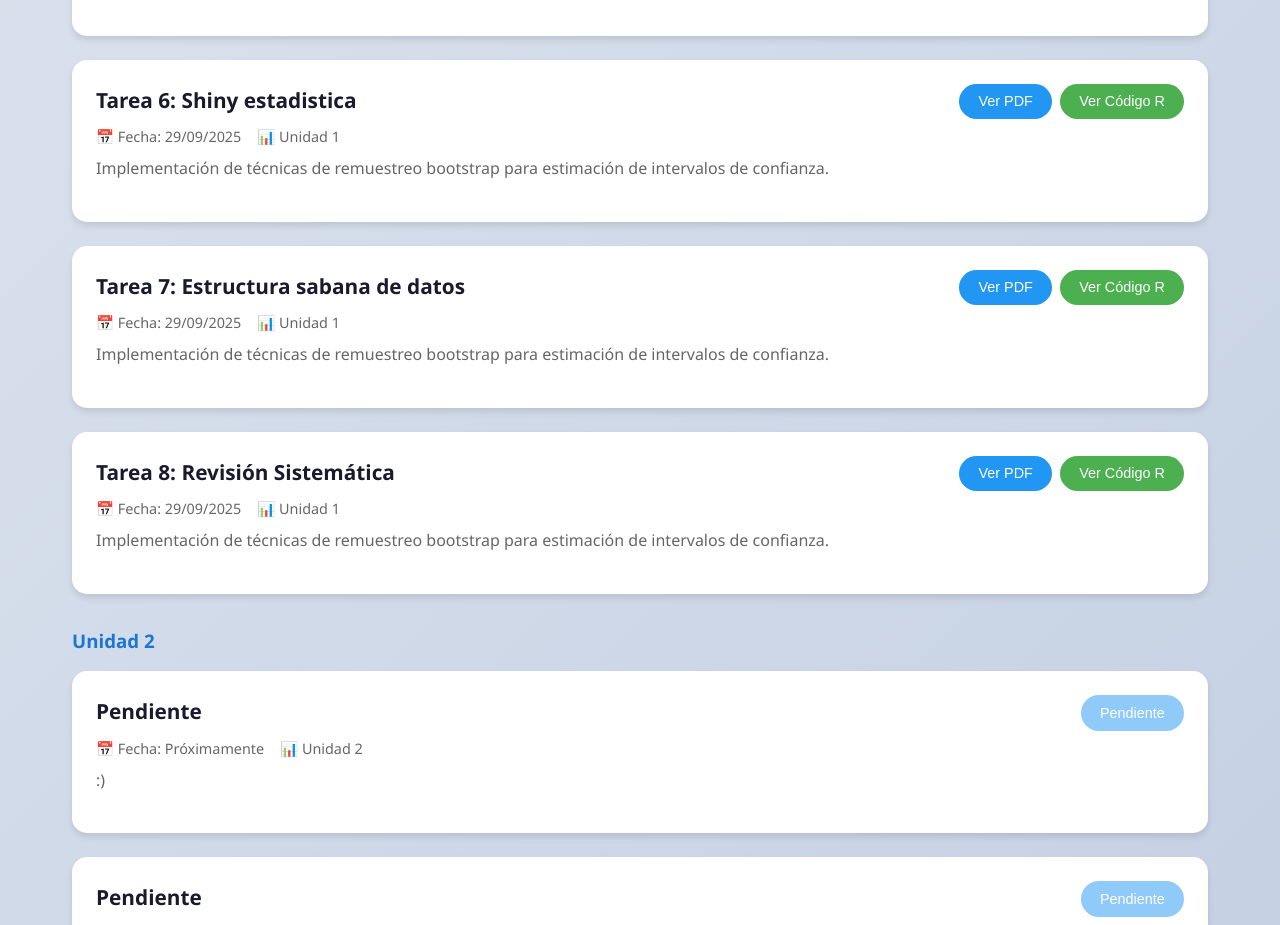
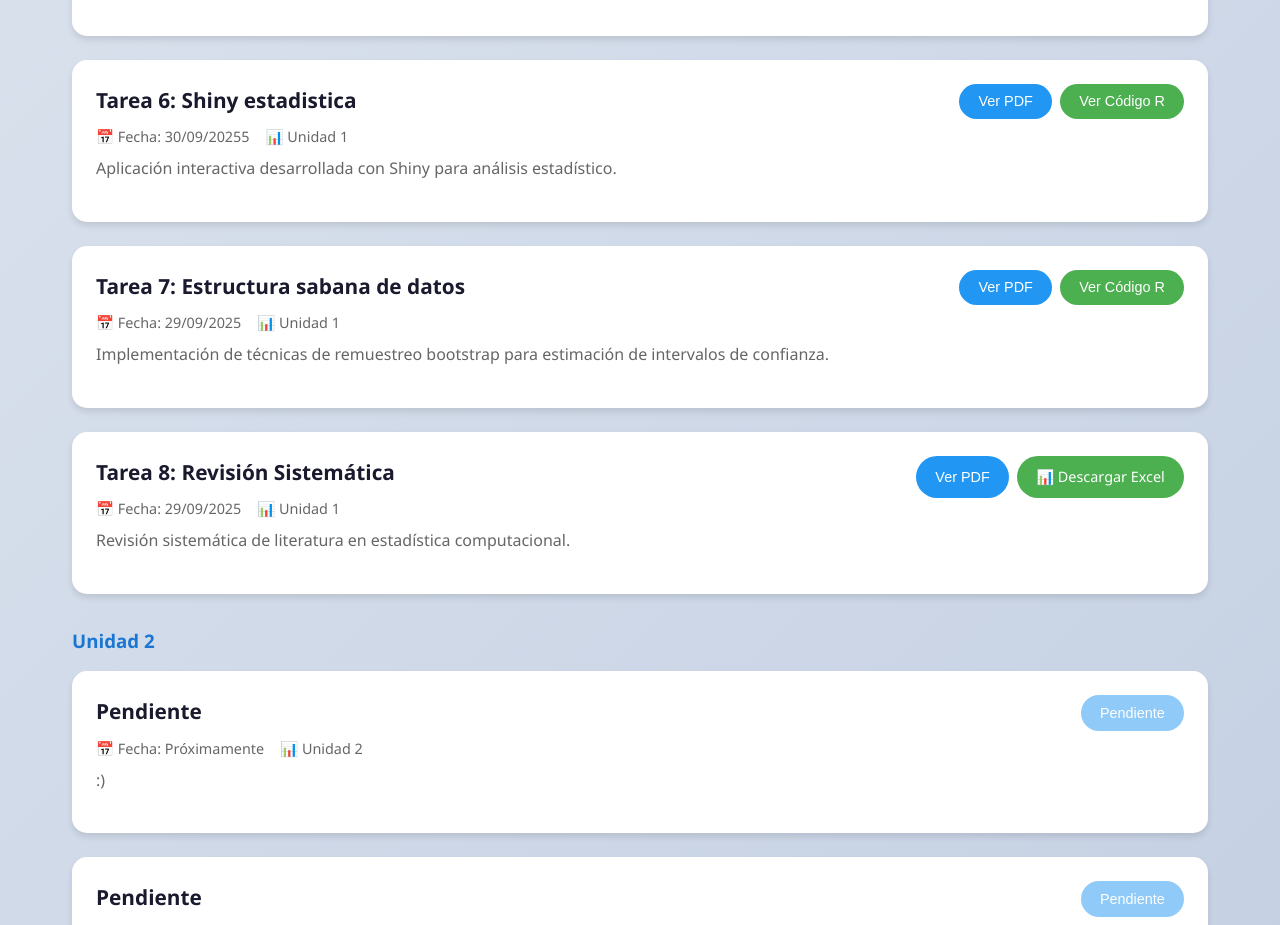
Before and after one commit to BRy4n1-gif/EstComp, a plain HTML site: page index.html in a window 1280 px wide. Shown: the part 3200-4125 px from the top of the page. Drawn offline with Linux system fonts and the light colour scheme.

Commit message:
Update index.html

```diff
--- a/index.html
+++ b/index.html
@@ -618,8 +618,8 @@
                         <p style="margin-top: 0.5rem; color: var(--text-light);">Implementación de técnicas de remuestreo bootstrap para estimación de intervalos de confianza.</p>
                     </div>
                     <div class="work-actions">
-                        <button class="btn btn-primary" onclick="viewFile('pdf2')">Ver PDF</button>
-                        <button class="btn btn-secondary" onclick="viewFile('code2')">Ver Código R</button>
+                        <button class="btn btn-primary" onclick="viewFile('pdf3')">Ver PDF</button>
+                        <button class="btn btn-secondary" onclick="viewFile('code3')">Ver Código R</button>
                     </div>
                 </div>
             </div>
@@ -635,8 +635,8 @@
                         <p style="margin-top: 0.5rem; color: var(--text-light);">Implementación de técnicas de remuestreo bootstrap para estimación de intervalos de confianza.</p>
                     </div>
                     <div class="work-actions">
-                        <button class="btn btn-primary" onclick="viewFile('pdf2')">Ver PDF</button>
-                        <button class="btn btn-secondary" onclick="viewFile('code2')">Ver Código R</button>
+                        <button class="btn btn-primary" onclick="viewFile('pdf4')">Ver PDF</button>
+                        <button class="btn btn-secondary" onclick="viewFile('code4')">Ver Código R</button>
                     </div>
                 </div>
             </div>
@@ -652,8 +652,8 @@
                         <p style="margin-top: 0.5rem; color: var(--text-light);">Implementación de técnicas de remuestreo bootstrap para estimación de intervalos de confianza.</p>
                     </div>
                     <div class="work-actions">
-                        <button class="btn btn-primary" onclick="viewFile('pdf2')">Ver PDF</button>
-                        <button class="btn btn-secondary" onclick="viewFile('code2')">Ver Código R</button>
+                        <button class="btn btn-primary" onclick="viewFile('pdf5')">Ver PDF</button>
+                        <button class="btn btn-secondary" onclick="viewFile('code5')">Ver Código R</button>
                     </div>
                 </div>
             </div>
@@ -663,14 +663,15 @@
                     <div class="work-title">
                         <h3>Tarea 6: Shiny estadistica</h3>
                         <div class="work-meta">
-                            <span>📅 Fecha: 29/09/2025</span>
+                            <span>📅 Fecha: 30/09/20255</span>
                             <span>📊 Unidad 1</span>
                         </div>
-                        <p style="margin-top: 0.5rem; color: var(--text-light);">Implementación de técnicas de remuestreo bootstrap para estimación de intervalos de confianza.</p>
+                        <p style="margin-top: 0.5rem; color: var(--text-light);">
+                            Aplicación interactiva desarrollada con Shiny para análisis estadístico.</p>
                     </div>
                     <div class="work-actions">
-                        <button class="btn btn-primary" onclick="viewFile('pdf2')">Ver PDF</button>
-                        <button class="btn btn-secondary" onclick="viewFile('code2')">Ver Código R</button>
+                        <button class="btn btn-primary" onclick="viewFile('pdf6')">Ver PDF</button>
+                        <button class="btn btn-secondary" onclick="viewFile('code6')">Ver Código R</button>
                     </div>
                 </div>
             </div>
@@ -686,8 +687,8 @@
                         <p style="margin-top: 0.5rem; color: var(--text-light);">Implementación de técnicas de remuestreo bootstrap para estimación de intervalos de confianza.</p>
                     </div>
                     <div class="work-actions">
-                        <button class="btn btn-primary" onclick="viewFile('pdf2')">Ver PDF</button>
-                        <button class="btn btn-secondary" onclick="viewFile('code2')">Ver Código R</button>
+                        <button class="btn btn-primary" onclick="viewFile('pdf7')">Ver PDF</button>
+                        <button class="btn btn-secondary" onclick="viewFile('code7')">Ver Código R</button>
                     </div>
                 </div>
             </div>
@@ -700,11 +701,15 @@
                             <span>📅 Fecha: 29/09/2025</span>
                             <span>📊 Unidad 1</span>
                         </div>
-                        <p style="margin-top: 0.5rem; color: var(--text-light);">Implementación de técnicas de remuestreo bootstrap para estimación de intervalos de confianza.</p>
+                        <p style="margin-top: 0.5rem; color: var(--text-light);">Revisión sistemática de literatura en estadística computacional.</p>
                     </div>
                     <div class="work-actions">
-                        <button class="btn btn-primary" onclick="viewFile('pdf2')">Ver PDF</button>
-                        <button class="btn btn-secondary" onclick="viewFile('code2')">Ver Código R</button>
+                        <button class="btn btn-primary" onclick="viewFile('pdf8')">Ver PDF</button>
+                        <a href="https://github.com/BRy4n1-gif/EstComp/raw/main/SabanaDeDatos.xlsx"
+                        class="btn btn-secondary"
+                        download="SabanaDeDatos.xlsx">
+                            📊 Descargar Excel
+                        </a>
                     </div>
                 </div>
             </div>
@@ -767,7 +772,7 @@
     </footer>
 
     <script>
-        function showTab(tabId) {
+        function showTab(tabId, event) {
             const tabs = document.querySelectorAll('.tab-content');
             const buttons = document.querySelectorAll('.tab-button');
 
@@ -783,71 +788,66 @@
             const viewer = document.getElementById('fileViewer');
             const title = document.getElementById('modalTitle');
 
-            // Aquí debes reemplazar con las URLs reales de tus archivos en GitHub
             const files = {
                 'pdf1': {
-                    url: 'https://github.com/tu-usuario/estadistica-computacional/blob/main/unidad1/tarea1/reporte.pdf',
+                    url: 'https://docs.google.com/gview?url=https://github.com/BRy4n1-gif/EstComp/raw/main/Tarea1.pdf&embedded=true',
                     title: 'Tarea 1 - Reporte PDF'
                 },
                 'code1': {
-                    url: 'https://github.com/tu-usuario/estadistica-computacional/blob/main/unidad1/tarea1/codigo.R',
+                    url: 'https://raw.githubusercontent.com/BRy4n1-gif/EstComp/main/Tarea1.R',
                     title: 'Tarea 1 - Código R'
                 },
                 'pdf2': {
-                    url: 'https://github.com/tu-usuario/estadistica-computacional/blob/main/unidad1/tarea2/reporte.pdf',
+                    url: 'https://docs.google.com/gview?url=https://github.com/BRy4n1-gif/EstComp/raw/main/Tarea2.pdf&embedded=true',
                     title: 'Tarea 2 - Reporte PDF'
                 },
                 'code2': {
-                    url: 'https://github.com/tu-usuario/estadistica-computacional/blob/main/unidad1/tarea2/codigo.R',
+                    url: 'https://raw.githubusercontent.com/BRy4n1-gif/EstComp/main/Tarea2.R',
                     title: 'Tarea 2 - Código R'
                 },
                 'pdf3': {
-                    url: 'https://github.com/tu-usuario/estadistica-computacional/blob/main/unidad1/proyecto1/reporte.pdf',
-                    title: 'Proyecto 1 - Reporte PDF'
+                    url: 'https://docs.google.com/gview?url=https://github.com/BRy4n1-gif/EstComp/raw/main/Tarea3.pdf&embedded=true',
+                    title: 'Tarea 3 - Reporte PDF'
                 },
                 'code3': {
-                    url: 'https://github.com/tu-usuario/estadistica-computacional/blob/main/unidad1/proyecto1/codigo.R',
-                    title: 'Proyecto 1 - Código R'
+                    url: 'https://raw.githubusercontent.com/BRy4n1-gif/EstComp/main/Tarea3.R',
+                    title: 'Tarea 3 - Código R'
                 },
                 'pdf4': {
-                    url: 'https://github.com/tu-usuario/estadistica-computacional/blob/main/unidad1/tarea1/reporte.pdf',
-                    title: 'Tarea 1 - Reporte PDF'
+                    url: 'https://docs.google.com/gview?url=https://github.com/BRy4n1-gif/EstComp/raw/main/Tarea4.pdf&embedded=true',
+                    title: 'Tarea 4 - Reporte PDF'
                 },
                 'code4': {
-                    url: 'https://github.com/tu-usuario/estadistica-computacional/blob/main/unidad1/tarea1/codigo.R',
-                    title: 'Tarea 1 - Código R'
+                    url: 'https://raw.githubusercontent.com/BRy4n1-gif/EstComp/main/Tarea4.R',
+                    title: 'Tarea 4 - Código R'
                 },
                 'pdf5': {
-                    url: 'https://github.com/tu-usuario/estadistica-computacional/blob/main/unidad1/tarea1/reporte.pdf',
-                    title: 'Tarea 1 - Reporte PDF'
+                    url: 'https://docs.google.com/gview?url=https://github.com/BRy4n1-gif/EstComp/raw/main/Tarea5.pdf&embedded=true',
+                    title: 'Tarea 5 - Reporte PDF'
                 },
                 'code5': {
-                    url: 'https://github.com/tu-usuario/estadistica-computacional/blob/main/unidad1/tarea1/codigo.R',
-                    title: 'Tarea 1 - Código R'
+                    url: 'https://raw.githubusercontent.com/BRy4n1-gif/EstComp/main/Tarea5.R',
+                    title: 'Tarea 5 - Código R'
                 },
                 'pdf6': {
-                    url: 'https://github.com/tu-usuario/estadistica-computacional/blob/main/unidad1/tarea1/reporte.pdf',
-                    title: 'Tarea 1 - Reporte PDF'
+                    url: 'https://docs.google.com/gview?url=https://github.com/BRy4n1-gif/EstComp/raw/main/Tarea6.pdf&embedded=true',
+                    title: 'Tarea 6 - Reporte PDF'
                 },
                 'code6': {
-                    url: 'https://github.com/tu-usuario/estadistica-computacional/blob/main/unidad1/tarea1/codigo.R',
-                    title: 'Tarea 1 - Código R'
+                    url: 'https://raw.githubusercontent.com/BRy4n1-gif/EstComp/main/app.R',
+                    title: 'Tarea 6 - Código R- Aplicación Shiny'
                 },
                 'pdf7': {
-                    url: 'https://github.com/tu-usuario/estadistica-computacional/blob/main/unidad1/tarea1/reporte.pdf',
-                    title: 'Tarea 1 - Reporte PDF'
+                    url: 'https://docs.google.com/gview?url=https://github.com/BRy4n1-gif/EstComp/raw/main/Tarea7.pdf&embedded=true',
+                    title: 'Tarea 7 - Reporte PDF'
                 },
                 'code7': {
-                    url: 'https://github.com/tu-usuario/estadistica-computacional/blob/main/unidad1/tarea1/codigo.R',
-                    title: 'Tarea 1 - Código R'
+                    url: 'https://raw.githubusercontent.com/BRy4n1-gif/EstComp/main/Tarea7.R',
+                    title: 'Tarea 7 - Código R'
                 },
-                    'pdf8': {
-                    url: 'https://github.com/BRy4n1-gif/EstComp/raw/main/RevSist.pdf', // ✅ sin espacios, con "raw"
+                'pdf8': {
+                    url: 'https://docs.google.com/gview?url=https://github.com/BRy4n1-gif/EstComp/raw/main/RevSist.pdf&embedded=true',
                     title: 'Tarea 8 - Reporte PDF'
-                },
-                'code8': {
-                    url: 'https://github.com/tu-usuario/estadistica-computacional/blob/main/unidad1/tarea1/codigo.R',
-                    title: 'Tarea 8 - Código R'
                 }
             };
 
```
